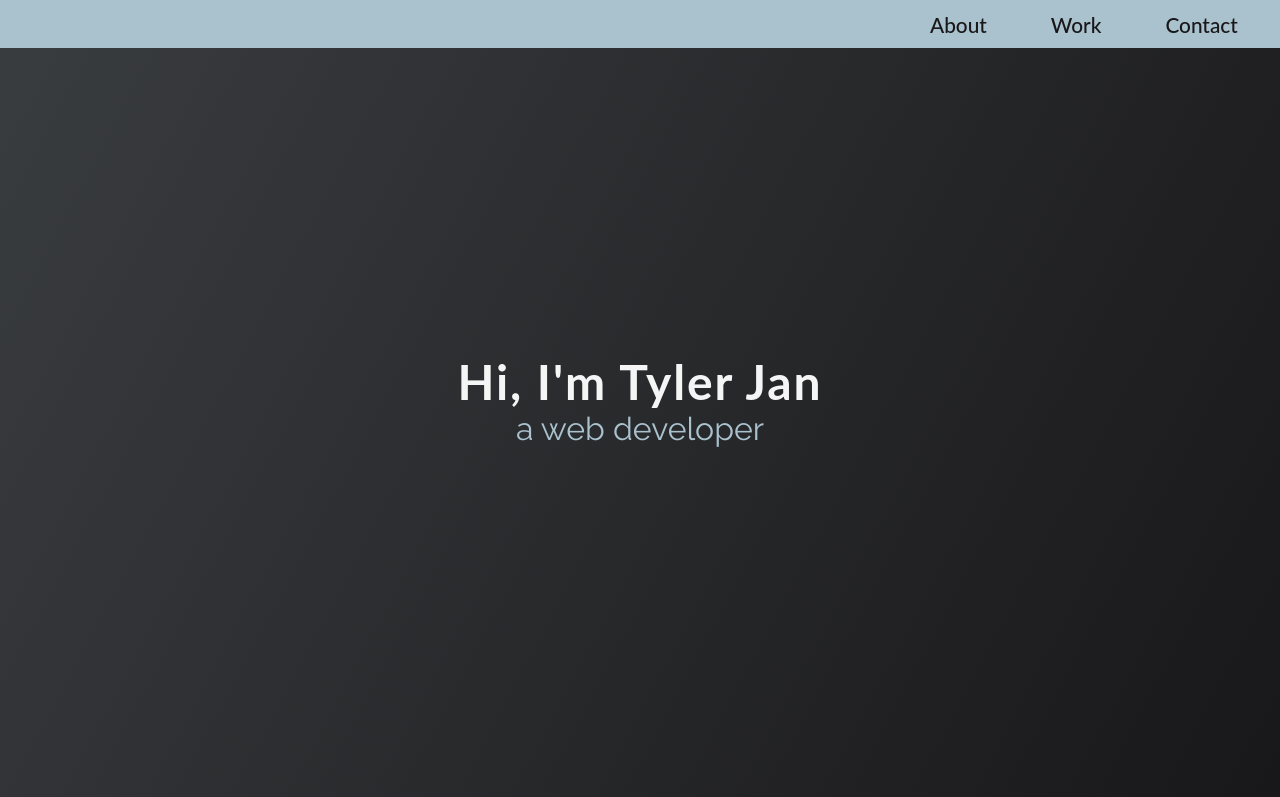
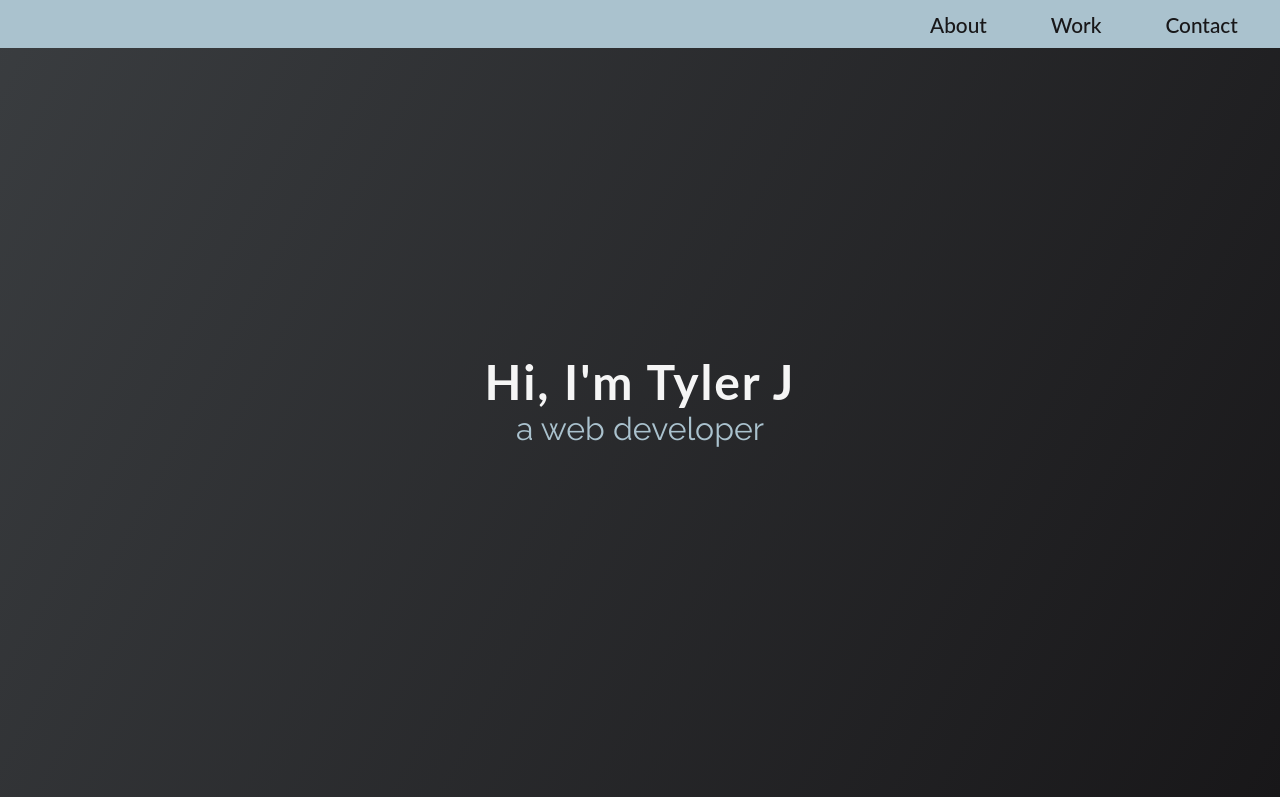
Before and after one commit to xTyten/xTyten.github.io, a plain HTML site: page index.html in a window 1280 px wide. Shown: the top 797 px of the page. Drawn offline with Linux system fonts and the light colour scheme; a web font is replaced by a local one.

Commit message:
Update index.html

```diff
--- a/index.html
+++ b/index.html
@@ -12,7 +12,7 @@
       rel="stylesheet"
       href="https://use.fontawesome.com/releases/v5.8.2/css/all.css"
     />
-    <title>Tyler Jan</title>
+    <title>Tyler J</title>
 </head>
 <body>
     <!-- NAV BAR START -->
@@ -27,7 +27,7 @@
 
     <!-- WELCOME SECTION START -->
     <section id="welcome-section">
-        <h1 id="title">Hi, I'm Tyler Jan</h1>
+        <h1 id="title">Hi, I'm Tyler J</h1>
         <h2 id="subtitle">a web developer</h2>
     </section>
     <!-- WELCOME SECTION END -->
```
